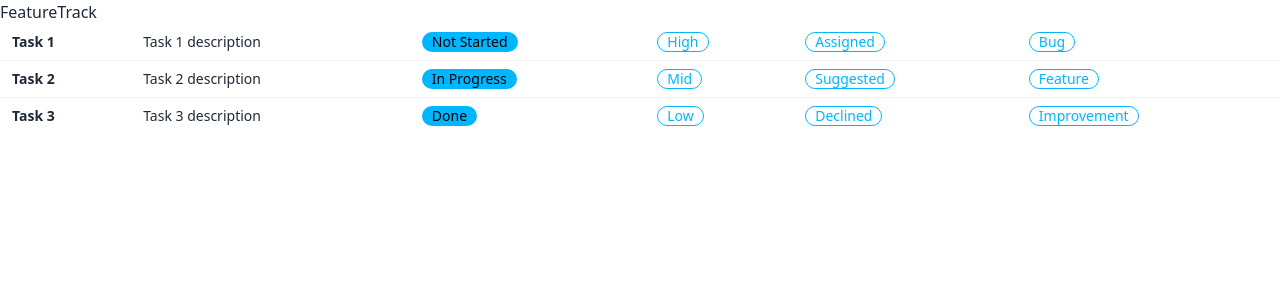
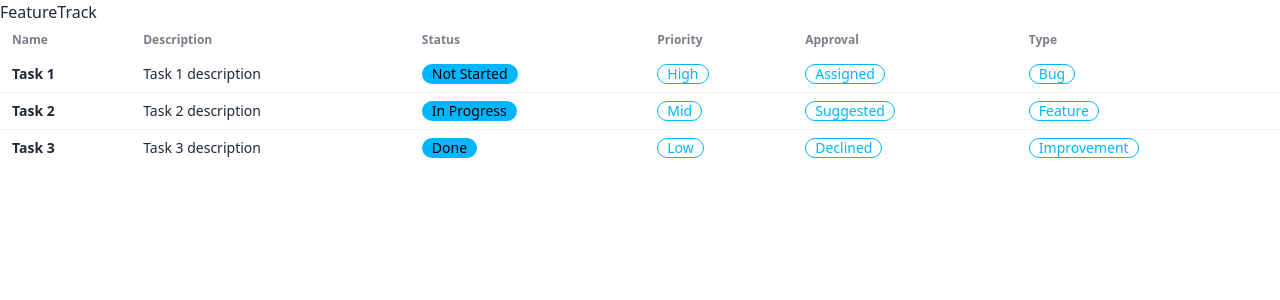
Before and after one commit to nbur4556/featuretrack, a Vue app: page / in a window 1280 px wide. Shown: the top 300 px of the page. Built offline with nearby package versions, Linux system fonts and the light colour scheme.

Commit message:
create table headers

```diff
--- a/src/components/TaskTable.vue
+++ b/src/components/TaskTable.vue
@@ -8,6 +8,14 @@ const { tasks } = defineProps<{ tasks: Array<Task> }>()
 
 <template>
   <table class="table table-sm">
+    <thead>
+      <th>Name</th>
+      <th>Description</th>
+      <th>Status</th>
+      <th>Priority</th>
+      <th>Approval</th>
+      <th>Type</th>
+    </thead>
     <tbody>
       <TaskTableRow v-for="task in tasks" v-bind:task="task" />
     </tbody>
```
